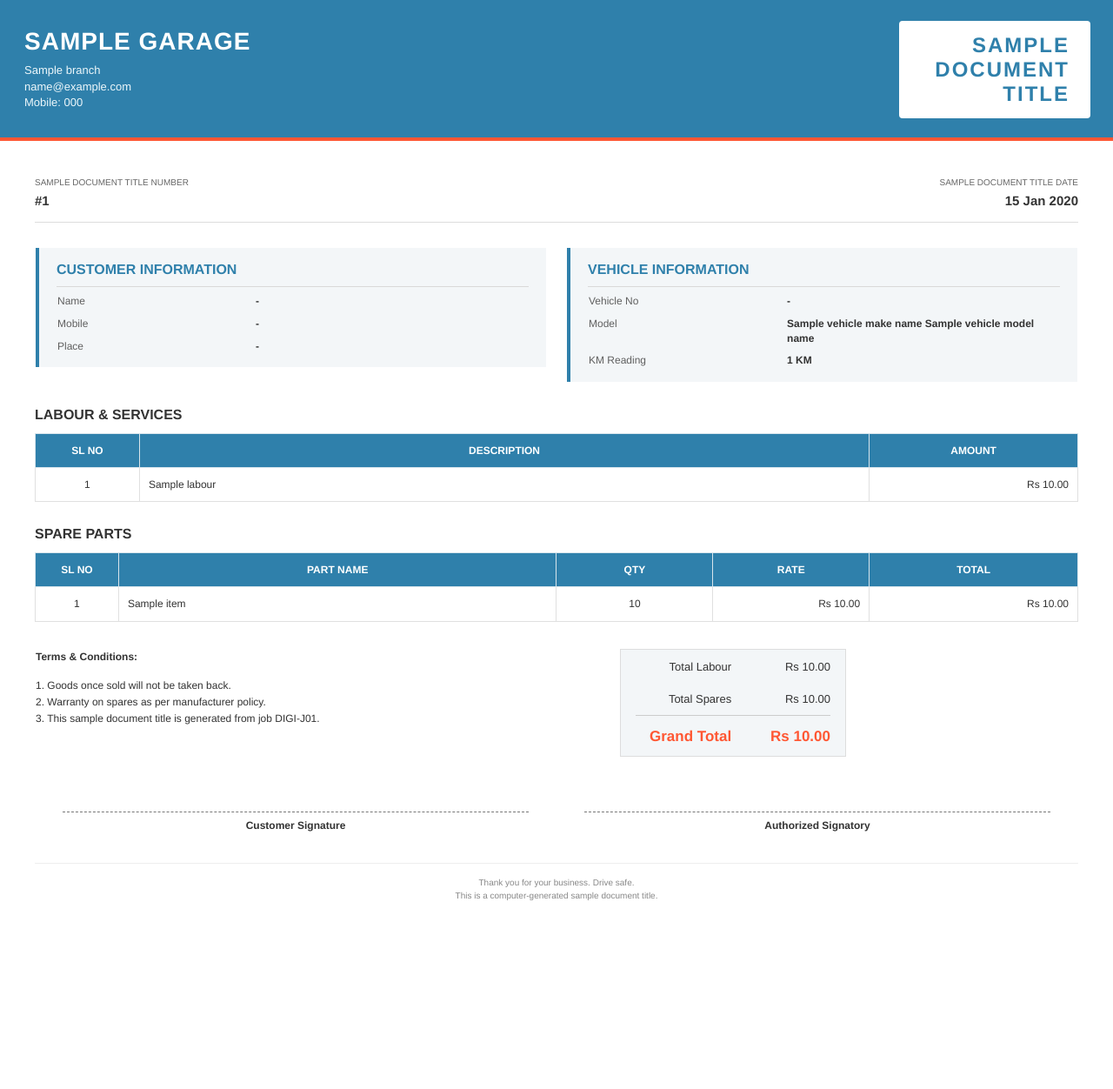
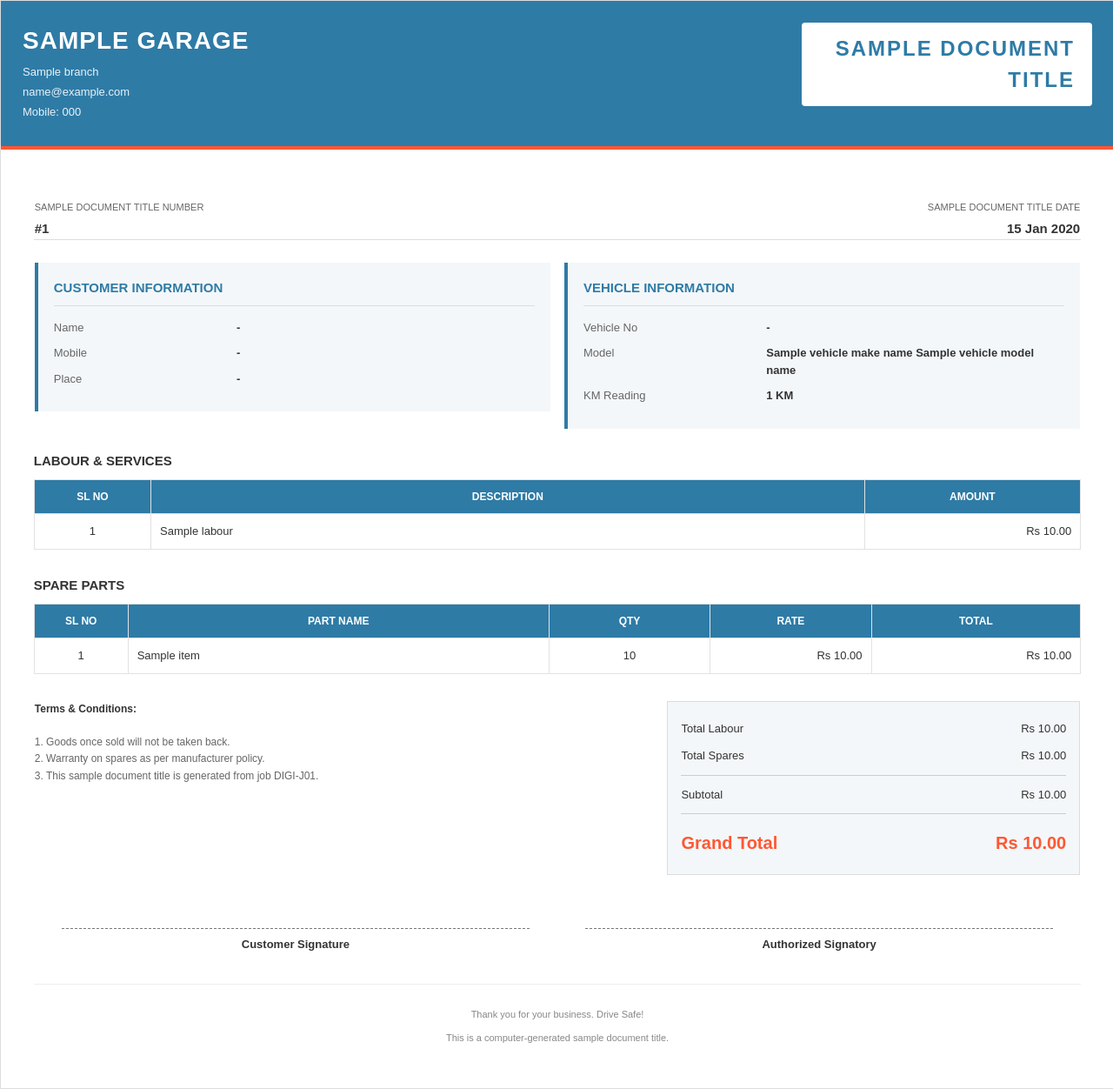
Before and after one commit to aravindpuk/digiauto-backend, a Django app: template jobcard/templates/jobcard/invoice_quotation_pdf.html in a window 1280 px wide. Shown: the whole page at 87% size. Before the commit the page ends 1035 px from the top, so only its background shows below. Run offline with Django 5.2, Linux system fonts and the light colour scheme; tables that the repository leaves empty hold one stand-in row (values such as "Sample post"); the template is opened without the code that fills it: values that come from a table or form of the project are taken from there, most other values are stand-ins (such as "Sample title", 1, 10 or a date in 2020).

Commit message:
template design changed

```diff
--- a/jobcard/templates/jobcard/invoice_quotation_pdf.html
+++ b/jobcard/templates/jobcard/invoice_quotation_pdf.html
@@ -3,318 +3,373 @@
 <head>
 <meta charset="UTF-8">
 <title>{{ document_title }}</title>
+
 <style>
 @page {
     size: A4;
     margin: 10mm;
     background-color: #ffffff;
 }
-html {
-    background-color: #ffffff;
-}
+
+html,
 body {
     margin: 0;
     padding: 0;
-    background: #ffffff;
+    background-color: #ffffff;
+}
+
+body {
     color: #333333;
-    font-family: Helvetica, Arial, sans-serif;
-    font-size: 12px;
+    font-family: Arial, Helvetica, sans-serif;
+    font-size: 13px;
+    line-height: 1.5;
 }
+
 table {
+    width: 100%;
     border-collapse: collapse;
 }
-.header {
+
+td,
+th {
+    vertical-align: top;
+}
+
+.invoice-container {
     width: 100%;
-    background-color: #2f80ab;
+    background-color: #ffffff;
+    border: 1px solid #dddddd;
+}
+
+.header-banner {
+    width: 100%;
+    background-color: #2e7ba6;
     color: #ffffff;
     border-bottom: 4px solid #ff5733;
 }
-.header td {
-    border: 0;
+
+.garage-details {
+    padding: 25px;
 }
-.garage {
-    padding: 24px 28px 22px 28px;
-}
-.garage-name {
-    margin: 0 0 8px 0;
+
+.garage-title {
+    margin: 0 0 6px 0;
     color: #ffffff;
     font-size: 28px;
     font-weight: 700;
     letter-spacing: 1px;
+    text-transform: uppercase;
 }
+
 .garage-line {
-    color: #edf7fb;
+    margin: 4px 0;
+    color: #e7f3fa;
     font-size: 13px;
     line-height: 1.45;
 }
-.title-cell {
-    width: 220px;
-    padding: 24px 26px 22px 0;
+
+.invoice-title-wrapper {
+    width: 30%;
+    padding: 25px;
     text-align: right;
-    vertical-align: top;
 }
-.title-badge {
-    padding: 14px 24px;
+
+.invoice-title-area {
     background-color: #ffffff;
-    color: #2f80ab;
+    color: #2e7ba6;
+    padding: 12px 20px;
     border-radius: 4px;
+}
+
+.invoice-title {
+    margin: 0;
     font-size: 24px;
     font-weight: 700;
     letter-spacing: 2px;
+    text-transform: uppercase;
 }
-.content {
-    padding: 42px 40px 0 40px;
-    background-color: #ffffff;
+
+.inner-padding {
+    padding: 10mm;
 }
-.meta {
-    width: 100%;
+
+.invoice-meta {
+    margin-top: 20px;
+    margin-bottom: 25px;
+    padding-bottom: 15px;
     border-bottom: 1px solid #dddddd;
-    margin-bottom: 28px;
 }
-.meta td {
-    border: 0;
-    padding: 0 0 16px 0;
-}
+
 .meta-label {
     display: block;
     color: #666666;
-    font-size: 10px;
+    font-size: 11px;
     text-transform: uppercase;
-    margin-bottom: 7px;
+    margin-bottom: 5px;
 }
+
 .meta-value {
     color: #333333;
     font-size: 15px;
     font-weight: 700;
 }
-.section-gap {
-    height: 24px;
-    line-height: 24px;
+
+.text-center {
+    text-align: center;
 }
-.info-layout {
-    width: 100%;
+
+.text-right {
+    text-align: right;
 }
-.info-layout td {
-    border: 0;
-    vertical-align: top;
+
+.info-section {
+    margin-bottom: 25px;
 }
+
 .info-left {
-    padding-right: 12px;
+    width: 50%;
+    padding-right: 8px;
 }
+
 .info-right {
-    padding-left: 12px;
+    width: 50%;
+    padding-left: 8px;
 }
+
 .info-box {
-    width: 100%;
-    background-color: #f3f6f8;
-    border-left: 4px solid #2f80ab;
+    background-color: #f4f7f9;
+    border-left: 4px solid #2e7ba6;
 }
-.info-box td {
+
+.info-pad {
+    padding: 18px;
+    min-height: 150px;
+}
+
+.info-title {
+    margin: 0 0 15px 0;
+    color: #2e7ba6;
+    font-size: 15px;
+    font-weight: 700;
+    text-transform: uppercase;
+    padding-bottom: 8px;
+    border-bottom: 1px solid #dcdcdc;
+}
+
+.info-row td {
+    padding: 0 0 10px 0;
     border: 0;
 }
-.info-pad {
-    padding: 16px 20px 15px 20px;
+
+.info-label {
+    width: 38%;
+    color: #666666;
+    font-size: 13px;
 }
-.info-title {
-    color: #2f80ab;
-    font-size: 16px;
-    font-weight: 700;
-    text-transform: uppercase;
-    padding-bottom: 10px;
-    border-bottom: 1px solid #d9d9d9;
-}
-.info-row td {
-    padding-top: 8px;
-    font-size: 12px;
-    line-height: 1.4;
-}
-.info-label {
-    color: #606060;
-}
+
 .info-value {
+    width: 62%;
     color: #333333;
     font-weight: 700;
 }
+
+.table-section {
+    margin-bottom: 30px;
+    page-break-inside: avoid;
+}
+
 .section-title {
-    margin: 28px 0 12px 0;
+    margin: 0 0 10px 0;
     color: #333333;
-    font-size: 16px;
+    font-size: 15px;
     font-weight: 700;
     text-transform: uppercase;
 }
+
 .items {
-    width: 100%;
-    border: 1px solid #e0e0e0;
+    table-layout: fixed;
 }
+
+.items th,
+.items td {
+    border: 1px solid #e2e2e2;
+    padding: 10px;
+    word-wrap: break-word;
+}
+
 .items th {
-    background-color: #2f80ab;
+    background-color: #2e7ba6;
     color: #ffffff;
-    border: 1px solid #d8e5ec;
-    padding: 12px 10px;
     font-size: 12px;
     font-weight: 700;
-    text-align: center;
     text-transform: uppercase;
 }
+
 .items td {
-    border: 1px solid #e0e0e0;
     background-color: #ffffff;
-    padding: 11px 10px;
-    font-size: 12px;
-    line-height: 1.35;
+    color: #333333;
 }
-.text-center {
-    text-align: center;
+
+.totals-wrapper {
+    margin-top: 20px;
 }
-.text-right {
-    text-align: right;
-}
-.summary {
-    width: 100%;
-    margin-top: 30px;
-}
-.summary td {
-    border: 0;
-    vertical-align: top;
-}
-.terms {
-    width: 56%;
-    color: #333333;
+
+.notes {
+    width: 58%;
+    color: #666666;
     font-size: 12px;
     line-height: 1.6;
+    padding-right: 18px;
 }
-.terms-title {
+
+.notes-title {
+    color: #333333;
     font-weight: 700;
-    margin-bottom: 14px;
 }
-.totals-wrap {
-    width: 260px;
-    background-color: #f3f6f8;
-    border: 1px solid #dddddd;
+
+.totals-container {
+    width: 38%;
 }
-.totals td {
+
+.totals-box {
+    background-color: #f4f7f9;
+    border: 1px solid #dcdcdc;
+    padding: 15px;
+}
+
+.totals-table td {
     border: 0;
-    padding: 11px 16px;
-    font-size: 13px;
+    padding: 6px 0;
 }
-.total-divider td {
-    padding: 0 16px;
+
+.divider-cell {
+    padding: 8px 0;
 }
-.line {
+
+.divider {
     height: 1px;
     background-color: #cccccc;
 }
-.grand td {
+
+.grand-total td {
     color: #ff5733;
-    font-size: 17px;
+    font-size: 20px;
     font-weight: 700;
-    padding-top: 14px;
+    padding-top: 12px;
 }
+
 .signatures {
-    width: 100%;
-    margin-top: 62px;
+    margin-top: 60px;
 }
+
 .signatures td {
-    border: 0;
     width: 50%;
+    padding: 0 32px;
     text-align: center;
     vertical-align: bottom;
-    padding: 0 32px;
 }
+
 .sig-line {
     border-top: 1px dashed #777777;
     padding-top: 8px;
-    font-size: 12px;
+    font-size: 13px;
     font-weight: 700;
 }
+
 .footer {
-    margin-top: 36px;
-    padding-top: 14px;
+    margin-top: 35px;
+    padding-top: 15px;
     border-top: 1px solid #eeeeee;
     color: #888888;
-    font-size: 10px;
+    font-size: 11px;
     text-align: center;
     line-height: 1.5;
 }
 </style>
 </head>
+
 <body>
-            <table class="header" width="100%">
+<div class="invoice-container">
+    <table class="header-banner">
         <tr>
-                    <td class="garage">
-                        <div class="garage-name">{{ garage.name|default:"Digiauto Garage"|upper }}</div>
-                        <div class="garage-line">
-                            {{ branch.name|default:"Main Branch" }}<br>
-                            {% if garage.email %}{{ garage.email }}<br>{% endif %}
-                            {% if garage.mobile %}Mobile: {{ garage.mobile }}{% endif %}
-                        </div>
+            <td class="garage-details" width="70%">
+                <div class="garage-title">{{ garage.name|default:"Digiauto Garage" }}</div>
+                <div class="garage-line">{{ branch.name|default:"Main Branch" }}</div>
+                {% if garage.email %}
+                <div class="garage-line">{{ garage.email }}</div>
+                {% endif %}
+                {% if garage.mobile %}
+                <div class="garage-line">Mobile: {{ garage.mobile }}</div>
+                {% endif %}
             </td>
-                    <td class="title-cell">
-                        <table align="right">
+            <td class="invoice-title-wrapper" width="30%">
+                <table>
                     <tr>
-                                <td class="title-badge">{{ document_title|upper }}</td>
+                        <td class="invoice-title-area">
+                            <div class="invoice-title">{{ document_title }}</div>
+                        </td>
                     </tr>
                 </table>
             </td>
         </tr>
     </table>
 
-            <div class="content">
-                <table class="meta" width="100%">
+    <div class="inner-padding">
+        <table class="invoice-meta">
             <tr>
-                        <td>
+                <td width="50%">
                     <span class="meta-label">{{ document_title }} Number</span>
                     <span class="meta-value">#{{ document_number }}</span>
                 </td>
-                        <td class="text-right">
+                <td width="50%" class="text-right">
                     <span class="meta-label">{{ document_title }} Date</span>
                     <span class="meta-value">{{ document_date|date:"d M Y" }}</span>
                 </td>
             </tr>
         </table>
 
-                <table class="info-layout" width="100%">
+        <table class="info-section">
             <tr>
-                        <td width="50%" class="info-left">
-                            <table class="info-box" width="100%">
+                <td class="info-left">
+                    <table class="info-box">
                         <tr>
                             <td class="info-pad">
                                 <div class="info-title">Customer Information</div>
-                                        <table width="100%">
+                                <table>
                                     <tr class="info-row">
-                                                <td class="info-label" width="42%">Name</td>
-                                                <td class="info-value" width="58%">{{ customer.name|default:"-" }}</td>
+                                        <td class="info-label">Name</td>
+                                        <td class="info-value">{{ customer.name|default:"-" }}</td>
                                     </tr>
                                     <tr class="info-row">
-                                                <td class="info-label" width="42%">Mobile</td>
-                                                <td class="info-value" width="58%">{{ customer.mobile|default:"-" }}</td>
+                                        <td class="info-label">Mobile</td>
+                                        <td class="info-value">{{ customer.mobile|default:"-" }}</td>
                                     </tr>
                                     <tr class="info-row">
-                                                <td class="info-label" width="42%">Place</td>
-                                                <td class="info-value" width="58%">{{ customer.address|default:"-" }}</td>
+                                        <td class="info-label">Place</td>
+                                        <td class="info-value">{{ customer.address|default:"-" }}</td>
                                     </tr>
                                 </table>
                             </td>
                         </tr>
                     </table>
                 </td>
-                        <td width="50%" class="info-right">
-                            <table class="info-box" width="100%">
+                <td class="info-right">
+                    <table class="info-box">
                         <tr>
                             <td class="info-pad">
                                 <div class="info-title">Vehicle Information</div>
-                                        <table width="100%">
+                                <table>
                                     <tr class="info-row">
-                                                <td class="info-label" width="42%">Vehicle No</td>
-                                                <td class="info-value" width="58%">{{ vehicle.vehicle_number|default:"-" }}</td>
+                                        <td class="info-label">Vehicle No</td>
+                                        <td class="info-value">{{ vehicle.vehicle_number|default:"-" }}</td>
                                     </tr>
                                     <tr class="info-row">
-                                                <td class="info-label" width="42%">Model</td>
-                                                <td class="info-value" width="58%">{{ vehicle_make_name }} {{ vehicle_model_name }}</td>
+                                        <td class="info-label">Model</td>
+                                        <td class="info-value">{{ vehicle_make_name }} {{ vehicle_model_name }}</td>
                                     </tr>
                                     <tr class="info-row">
-                                                <td class="info-label" width="42%">KM Reading</td>
-                                                <td class="info-value" width="58%">{{ jobcard.kilometer }} KM</td>
+                                        <td class="info-label">KM Reading</td>
+                                        <td class="info-value">{{ jobcard.kilometer|default:"-" }} KM</td>
                                     </tr>
                                 </table>
                             </td>
@@ -325,8 +380,9 @@ table {
         </table>
 
         {% if labour_items %}
+        <div class="table-section">
             <div class="section-title">Labour &amp; Services</div>
-                <table class="items" width="100%">
+            <table class="items">
                 <thead>
                     <tr>
                         <th width="10%">Sl No</th>
@@ -344,11 +400,13 @@ table {
                     {% endfor %}
                 </tbody>
             </table>
+        </div>
         {% endif %}
 
         {% if spare_items %}
+        <div class="table-section">
             <div class="section-title">Spare Parts</div>
-                <table class="items" width="100%">
+            <table class="items">
                 <thead>
                     <tr>
                         <th width="8%">Sl No</th>
@@ -370,21 +428,20 @@ table {
                     {% endfor %}
                 </tbody>
             </table>
+        </div>
         {% endif %}
 
-                <table class="summary" width="100%">
+        <table class="totals-wrapper">
             <tr>
-                        <td class="terms">
-                            <div class="terms-title">Terms &amp; Conditions:</div>
+                <td class="notes">
+                    <span class="notes-title">Terms &amp; Conditions:</span><br><br>
                     1. Goods once sold will not be taken back.<br>
                     2. Warranty on spares as per manufacturer policy.<br>
                     3. This {{ document_title|lower }} is generated from job {{ jobcard.job_id_display }}.
                 </td>
-                        <td class="text-right">
-                            <table class="totals-wrap" width="260">
-                                <tr>
-                                    <td>
-                                        <table class="totals" width="100%">
+                <td class="totals-container">
+                    <div class="totals-box">
+                        <table class="totals-table">
                             {% if labour_items %}
                             <tr>
                                 <td>Total Labour</td>
@@ -397,22 +454,27 @@ table {
                                 <td class="text-right">Rs {{ spare_total|floatformat:2 }}</td>
                             </tr>
                             {% endif %}
-                                            <tr class="total-divider">
-                                                <td colspan="2"><div class="line"></div></td>
+                            <tr>
+                                <td colspan="2" class="divider-cell"><div class="divider"></div></td>
                             </tr>
-                                            <tr class="grand">
+                            <tr>
+                                <td>Subtotal</td>
+                                <td class="text-right">Rs {{ grand_total|floatformat:2 }}</td>
+                            </tr>
+                            <tr>
+                                <td colspan="2" class="divider-cell"><div class="divider"></div></td>
+                            </tr>
+                            <tr class="grand-total">
                                 <td>Grand Total</td>
                                 <td class="text-right">Rs {{ grand_total|floatformat:2 }}</td>
                             </tr>
                         </table>
-                                    </td>
-                                </tr>
-                            </table>
+                    </div>
                 </td>
             </tr>
         </table>
 
-                <table class="signatures" width="100%">
+        <table class="signatures">
             <tr>
                 <td><div class="sig-line">Customer Signature</div></td>
                 <td><div class="sig-line">Authorized Signatory</div></td>
@@ -420,8 +482,9 @@ table {
         </table>
 
         <div class="footer">
-                    Thank you for your business. Drive safe.<br>
-                    This is a computer-generated {{ document_title|lower }}.
+            <p>Thank you for your business. Drive Safe!</p>
+            <p>This is a computer-generated {{ document_title|lower }}.</p>
+        </div>
     </div>
 </div>
 </body>
--- a/requirements.txt
+++ b/requirements.txt
@@ -7,4 +7,4 @@ packaging==26.0
 psycopg2==2.9.11
 PyJWT==2.10.1
 sqlparse==0.5.3
-xhtml2pdf==0.2.17
+weasyprint==66.0
```
Also changed, not shown: jobcard/views.py (+15 -7 lines). Lines whose indentation alone changed are shown as unchanged.
